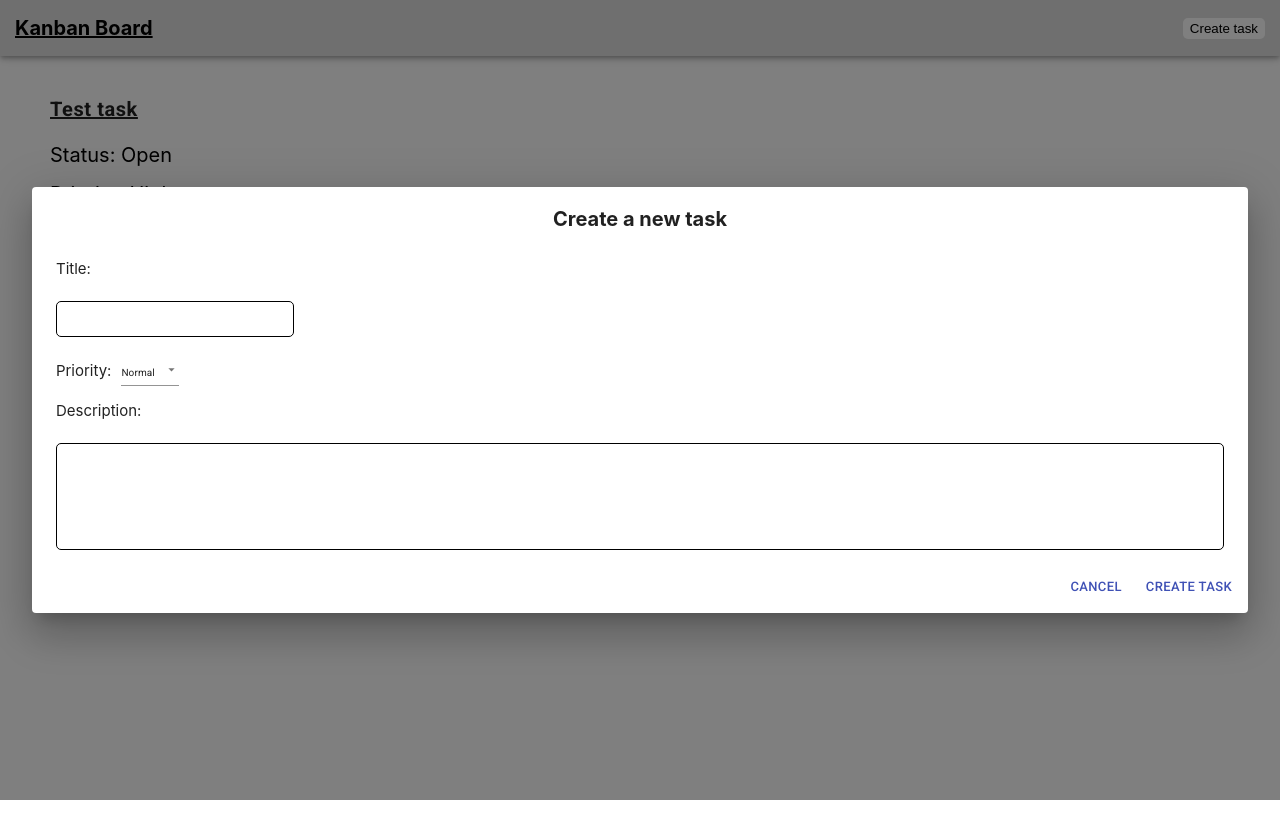
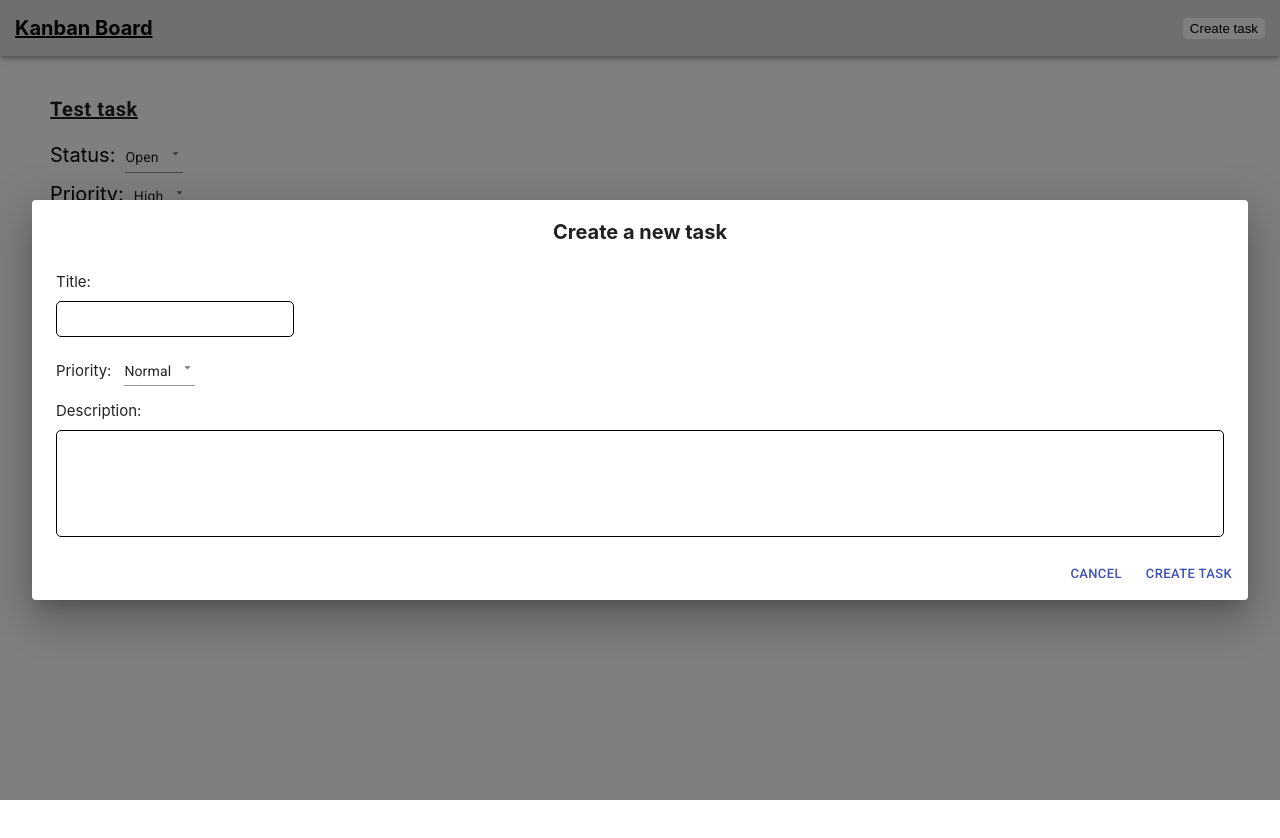
Before and after one commit to maximilianschlipf/react-kanban, a React (Create React App) app: page /board/1 in a window 1280 px wide. Both pictures are taken after a click on the button "Create task". Shown: the top 838 px of the page. Built offline with nearby package versions, Linux system fonts and the light colour scheme.

Commit message:
Added inputs to TaskDetail for updating status and prio

```diff
--- a/src/Components/Navbar.js
+++ b/src/Components/Navbar.js
@@ -1,5 +1,5 @@
 import React, { useContext, useState } from "react";
-import { NavLink } from "react-router-dom";
+import { NavLink, useHistory } from "react-router-dom";
 import useInputState from "../Hooks/useInputState";
 import { DispatchContext } from "../Context/lanes.context";
 import { withStyles } from "@material-ui/core/styles";
@@ -15,6 +15,7 @@ import styles from "../Styles/NavbarStyles";
 
 const Navbar = props => {
 	const { classes } = props;
+	const history = useHistory();
 	const dispatch = useContext(DispatchContext);
 	const [open, setOpen] = useState(false);
 	const [taskTitle, handleTaskTitleChange, resetTaskTitleInput] = useInputState(
@@ -42,11 +43,11 @@ const Navbar = props => {
 				priority: priority
 			});
 		}
-		// Else: tell user that title input is required
 		setOpen(false);
 		resetTaskTitleInput();
 		resetPriorityInput();
 		resetTaskDescriptionInput();
+		history.push("/board");
 	};
 
 	const handleCancel = () => {
@@ -101,6 +102,7 @@ const Navbar = props => {
 						value={priority}
 						onChange={handlePriorityChange}
 						diplay="inline"
+						className={classes.taskPriorityInput}
 					>
 						<MenuItem value={"High"}>High</MenuItem>
 						<MenuItem value={"Normal"}>Normal</MenuItem>
--- a/src/Components/TaskDetail.js
+++ b/src/Components/TaskDetail.js
@@ -14,24 +14,28 @@ const TaskDetail = props => {
 	const { id, title, status, description, priority, classes } = props;
 	const dispatch = useContext(DispatchContext);
 	const [isEditingTitle, toggleIsEditingTitle] = useState(false);
+	const [statusValue, handleStatusChange, resetStatusInput] = useInputState(
+		status
+	);
+	const [priorityValue, handlePriorityChange] = useInputState(priority);
 	const [isEditingDescription, toggleIsEditingDescription] = useState(false);
-	const [titleValue, handleTitleChange, resetTitleInput] = useInputState(title);
-	const [
-		descriptionValue,
-		handleDescriptionChange,
-		resetDescriptionInput
-	] = useInputState(description);
+	const [isEditingSelect, toggleIsEditingSelect] = useState(false);
+	const [titleValue, handleTitleChange] = useInputState(title);
+	const [descriptionValue, handleDescriptionChange] = useInputState(
+		description
+	);
 	const handleSave = () => {
 		dispatch({
 			type: "updateTask",
 			taskId: id,
 			taskTitle: titleValue,
-			taskStatus: status,
-			taskPriority: priority,
+			taskStatus: statusValue,
+			taskPriority: priorityValue,
 			taskDescription: descriptionValue
 		});
-		toggleIsEditingTitle();
-		toggleIsEditingDescription();
+		toggleIsEditingTitle(false);
+		toggleIsEditingDescription(false);
+		toggleIsEditingSelect(false);
 	};
 	return (
 		<div className={classes.taskDetail}>
@@ -53,9 +57,35 @@ const TaskDetail = props => {
 					<h2 className={classes.taskDetailTitle}>{titleValue}</h2>
 				</Button>
 			)}
-
-			<p className={classes.taskDetailStatusLabel}>Status: {status}</p>
-			<p className={classes.taskDetailPriorityLabel}>Priority: {priority}</p>
+			<br />
+			<p className={classes.taskDetailStatusLabel}>Status:</p>
+			<Select
+				value={statusValue}
+				onChange={e => {
+					handleStatusChange(e);
+					toggleIsEditingSelect(true);
+				}}
+				diplay="inline"
+				className={classes.taskSelectInput}
+			>
+				<MenuItem value={"Open"}>Open</MenuItem>
+				<MenuItem value={"In Progress"}>In Progress</MenuItem>
+			</Select>
+			<br />
+			<p className={classes.taskDetailPriorityLabel}>Priority:</p>
+			<Select
+				value={priorityValue}
+				onChange={e => {
+					handlePriorityChange(e);
+					toggleIsEditingSelect(true);
+				}}
+				diplay="inline"
+				className={classes.taskSelectInput}
+			>
+				<MenuItem value={"High"}>High</MenuItem>
+				<MenuItem value={"Normal"}>Normal</MenuItem>
+				<MenuItem value={"Low"}>Low</MenuItem>
+			</Select>
 			<p className={classes.taskDetailDescriptionLabel}>Description:</p>
 			{isEditingDescription ? (
 				<ClickAwayListener onClickAway={() => toggleIsEditingDescription()}>
@@ -82,7 +112,7 @@ const TaskDetail = props => {
 					</p>
 				</Button>
 			)}
-			{isEditingDescription || isEditingTitle ? (
+			{isEditingDescription || isEditingTitle || isEditingSelect ? (
 				<Button
 					className={classes.saveBtn}
 					variant="outlined"
--- a/src/Context/lanes.context.js
+++ b/src/Context/lanes.context.js
@@ -24,7 +24,8 @@ const defaultLanes = [
 				id: "5",
 				title: "Test task 5",
 				status: "Open",
-				description: "Test description"
+				description: "Test description",
+				priority: "Normal"
 			}
 		]
 	},
--- a/src/Styles/NavbarStyles.js
+++ b/src/Styles/NavbarStyles.js
@@ -20,7 +20,8 @@ export default {
 	},
 	formLabel: {
 		fontSize: "1.5rem",
-		margin: "1.5rem 0",
+		marginTop: "1.5rem",
+		marginBottom: ".2rem",
 		"&:first-child": {
 			marginTop: "0"
 		}
@@ -52,5 +53,9 @@ export default {
 		border: "1px solid #000",
 		borderRadius: "5px",
 		paddingLeft: ".75rem"
+	},
+	taskPriorityInput: {
+		fontSize: "1.4rem",
+		marginLeft: ".3rem"
 	}
 };
--- a/src/Styles/TaskDetailStyles.js
+++ b/src/Styles/TaskDetailStyles.js
@@ -7,7 +7,8 @@ export default {
 	},
 	taskDetailStatusLabel: {
 		marginTop: "1rem",
-		marginBottom: "1.5rem"
+		marginBottom: "1.5rem",
+		display: "inline-block"
 	},
 	taskDetailPriorityLabel: {
 		marginBottom: "1.5rem",
@@ -50,5 +51,9 @@ export default {
 	},
 	taskTitleInput: {
 		marginBottom: "1.1rem"
+	},
+	taskSelectInput: {
+		fontSize: "1.4rem",
+		marginLeft: "1rem"
 	}
 };
```
